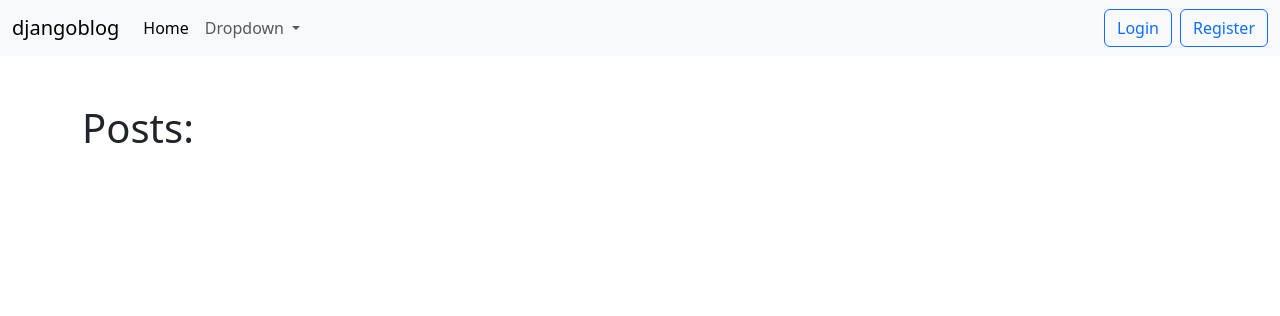
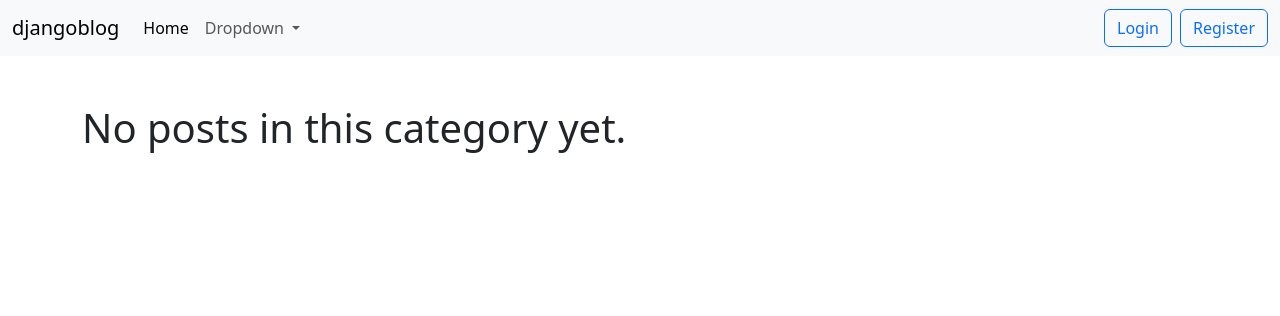
Before and after one commit to KiwiFunk/django-blog, a Django app: page /category/1 in a window 1280 px wide. Shown: the top 316 px of the page. Run offline with Django 5.2, Linux system fonts and the light colour scheme; data that the repository does not hold is empty; parts of the project's set-up code (start-up, migrations or seed data) failed here and were passed over.

Commit message:
Created basic catagory function using filtering

```diff
--- a/blogapp/templates/home.html
+++ b/blogapp/templates/categories.html
@@ -2,9 +2,10 @@
 
 {% block content %}
 
-<h1>Posts:</h1>
+{% if category_posts %}
+<h1>{{ cats }}</h1>
 
-{% for post in object_list %}
+{% for post in category_posts %}
     <a href="{% url 'post_details' post.pk %}"><h2>{{ post.title }}</h2></a>      {# Use Django's url template tag to create a link to the post_details view we defined in the urls.py file. #}
     <h5>{{ post.author }}</h5>
     <h6>{{ post.category }} | Published: {{ post.created_at|date:"DATE_FORMAT" }}</h6>
@@ -16,4 +17,9 @@
     <hr>
 {% endfor %}
 
+{% else %}
+    <h1>No posts in this category yet.</h1>
+{% endif %}
+
+
 {% endblock %}
--- a/blogapp/urls.py
+++ b/blogapp/urls.py
@@ -1,5 +1,5 @@
 from django.urls import path
-from .views import HomeView, PostDetailView, CreatePostView, UpdatePostView, DeletePostView, CatagoryView
+from .views import HomeView, PostDetailView, CreatePostView, UpdatePostView, DeletePostView, CategoryView
 
 urlpatterns = [
     path('', HomeView.as_view(), name='home'),                                  #Call as_view() method to return a callable view that takes a request and returns a response.
@@ -7,5 +7,5 @@ urlpatterns = [
     path('new_post/', CreatePostView.as_view(), name='create_post'),            #Create a new post.
     path('post/edit/<int:pk>', UpdatePostView.as_view(), name='edit_post'),     #Update an existing post.
     path('post/<int:pk>/remove', DeletePostView.as_view(), name='delete_post'), #Delete an existing post.
-    path('category/<str:category>', HomeView.as_view(), name='category'),       #Filter posts by category.
+    path('category/<str:cat>', CategoryView, name='category'),                  #Filter posts by category.
 ]
--- a/blogapp/views.py
+++ b/blogapp/views.py
@@ -30,3 +30,10 @@ class DeletePostView(DeleteView):               # DeleteView is used to delete a
     model = Post
     template_name = 'delete_post.html'          # The template that this view will use to generate the HTML.
     success_url = reverse_lazy('home')          # Redirect to the home page after deleting the post.
+
+def CategoryView(request, cat):
+    category_posts = Post.objects.filter(category=cat).order_by('-created_at')
+    return render(request, 'categories.html', {
+        'cats': cat,
+        'category_posts': category_posts
+    })
```
Also changed, not shown: blogapp/forms.py (+6 -1 lines), blogapp/migrations/0001_initial.py.
